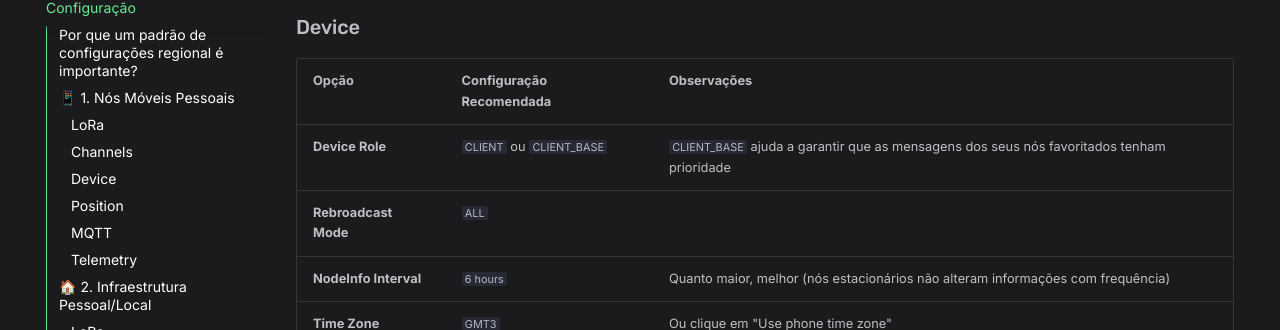
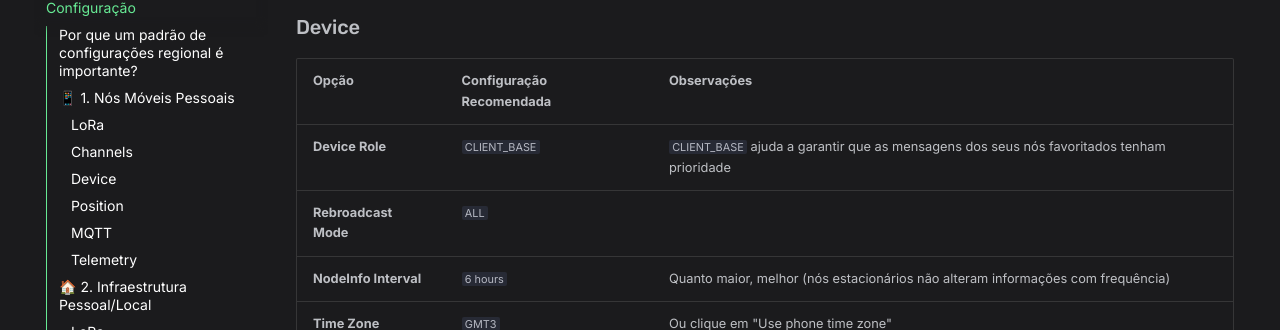
Before and after one commit to MeshSorocaba/meshsorocaba.github.io, an MkDocs documentation site: the page built from docs/configuracao.md, in a window 1280 px wide and 900 px high, scrolled down 5091 px. Shown: the part 121-451 px from the top of the window. Built offline with MkDocs 1.6.1 and Material for MkDocs 9.7.7, drawn with Linux system fonts in a browser that asks for light colours.

Commit message:
Recommend CLIENT_BASE for stationary base nodes

```diff
--- a/docs/configuracao.md
+++ b/docs/configuracao.md
@@ -124,7 +124,7 @@ Para estações base residenciais, nós em sótãos/telhados, mastros em quintai
 
 | **Opção** | **Configuração Recomendada** | **Observações** |
 | :--- | :--- | :--- |
-| **Device Role** | `CLIENT` ou `CLIENT_BASE` | `CLIENT_BASE` ajuda a garantir que as mensagens dos seus nós favoritados tenham prioridade |
+| **Device Role** | `CLIENT_BASE` | `CLIENT_BASE` ajuda a garantir que as mensagens dos seus nós favoritados tenham prioridade |
 | **Rebroadcast Mode** | `ALL` | |
 | **NodeInfo Interval** | `6 hours` | Quanto maior, melhor (nós estacionários não alteram informações com frequência) |
 | **Time Zone** | `GMT3` | Ou clique em "Use phone time zone" |
```
